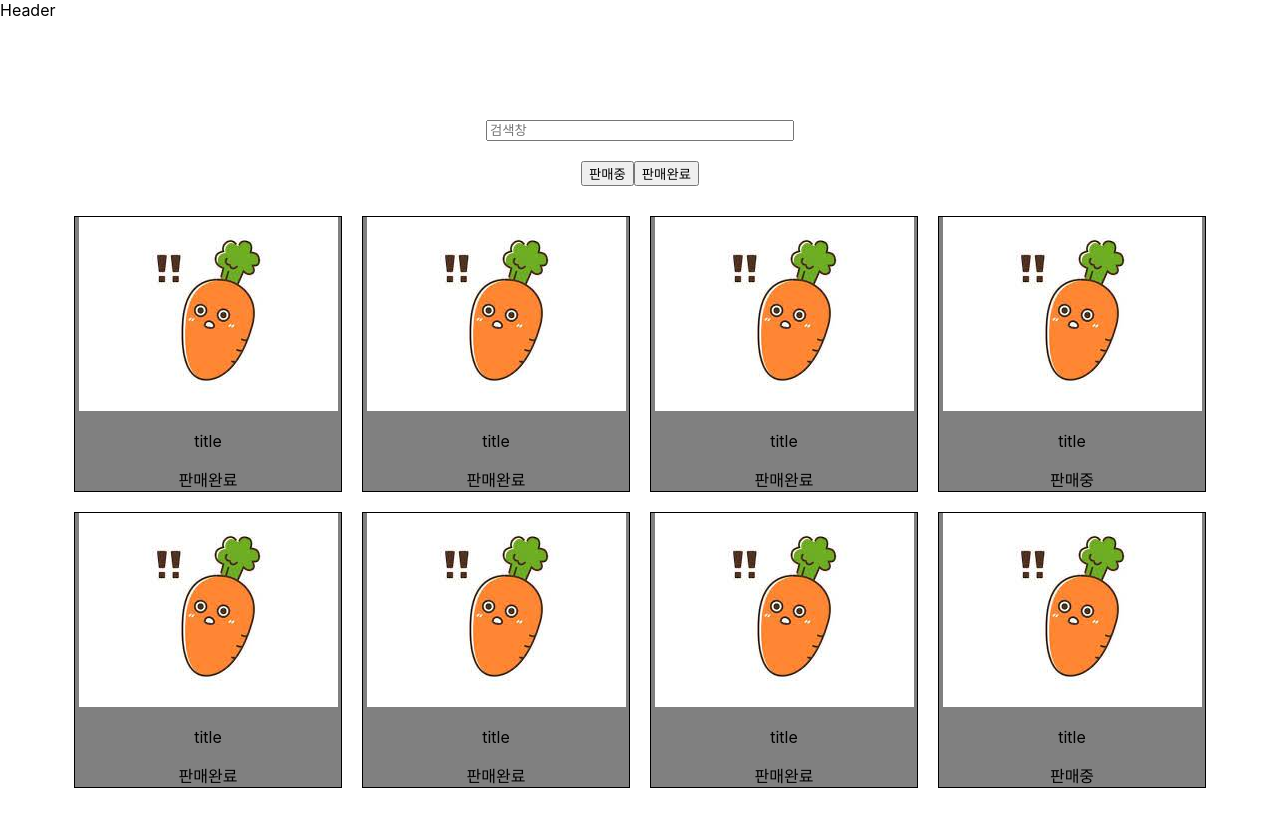
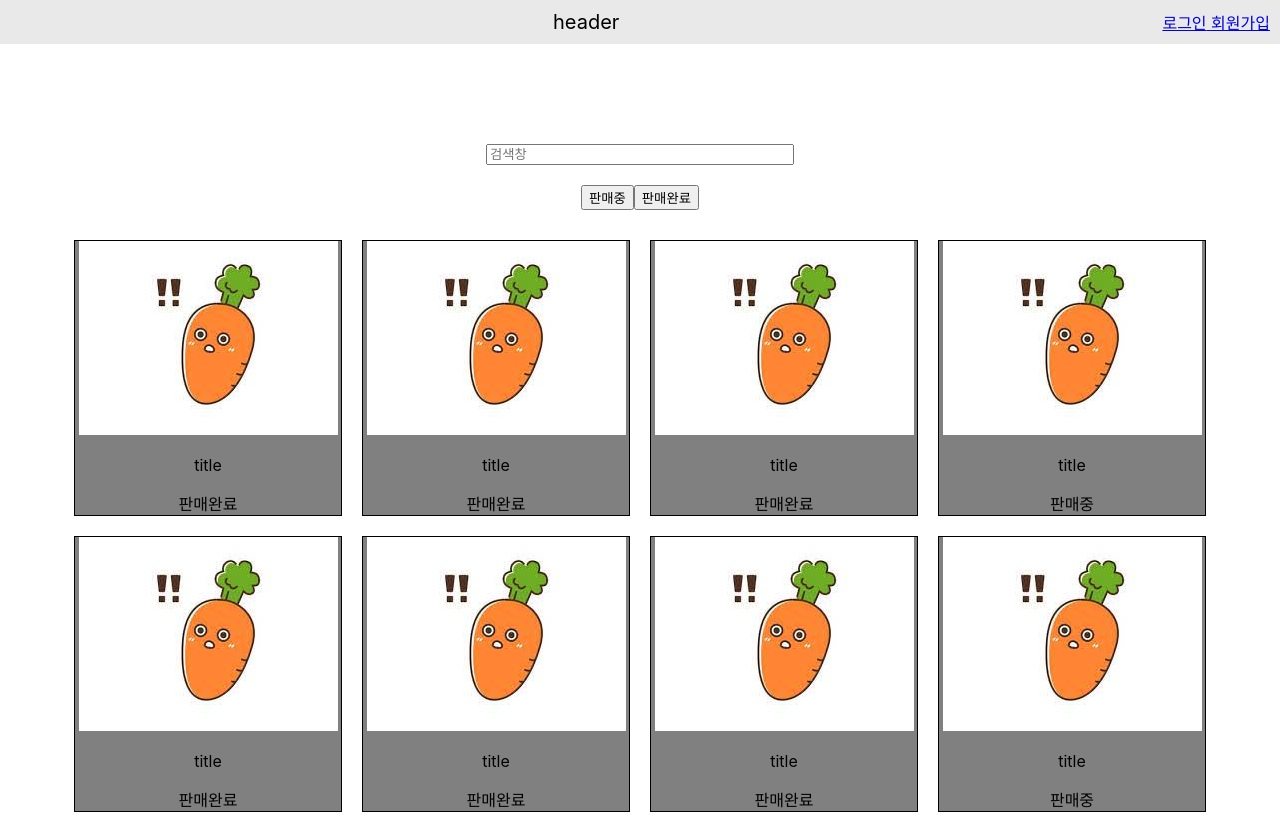
Before and after one commit to mini-project-team6/blush-market-FE, a React (Create React App) app: page / in a window 1280 px wide. Before the commit the page ends 800 px from the top, so only its background shows below. Built offline with nearby package versions, Linux system fonts and the light colour scheme.

Commit message:
feat: Header 페이지 구현 #4

```diff
--- a/src/header/Header.jsx
+++ b/src/header/Header.jsx
@@ -1,5 +1,27 @@
 import React from "react";
+import { Link } from "react-router-dom";
+import styled from "styled-components";
 
 export default function Header() {
-  return <div>Header</div>;
+  return (
+  <Stdiv>
+    <Stlb>header</Stlb> <br />
+    <Stdiv2>
+    <Link to={'/login'}> 로그인</Link>
+    <Link to={'/signup'}> 회원가입</Link>
+    </Stdiv2>
+  </Stdiv>);
 }
+const Stdiv= styled.div `
+  display : flex;
+  background-color : #e9e9e9;
+  padding : 10px;
+`
+
+const Stlb= styled.label `
+  font-size : 20px;
+  margin : auto;
+`
+const Stdiv2= styled.div `
+  gap : 50px;
+`
```
